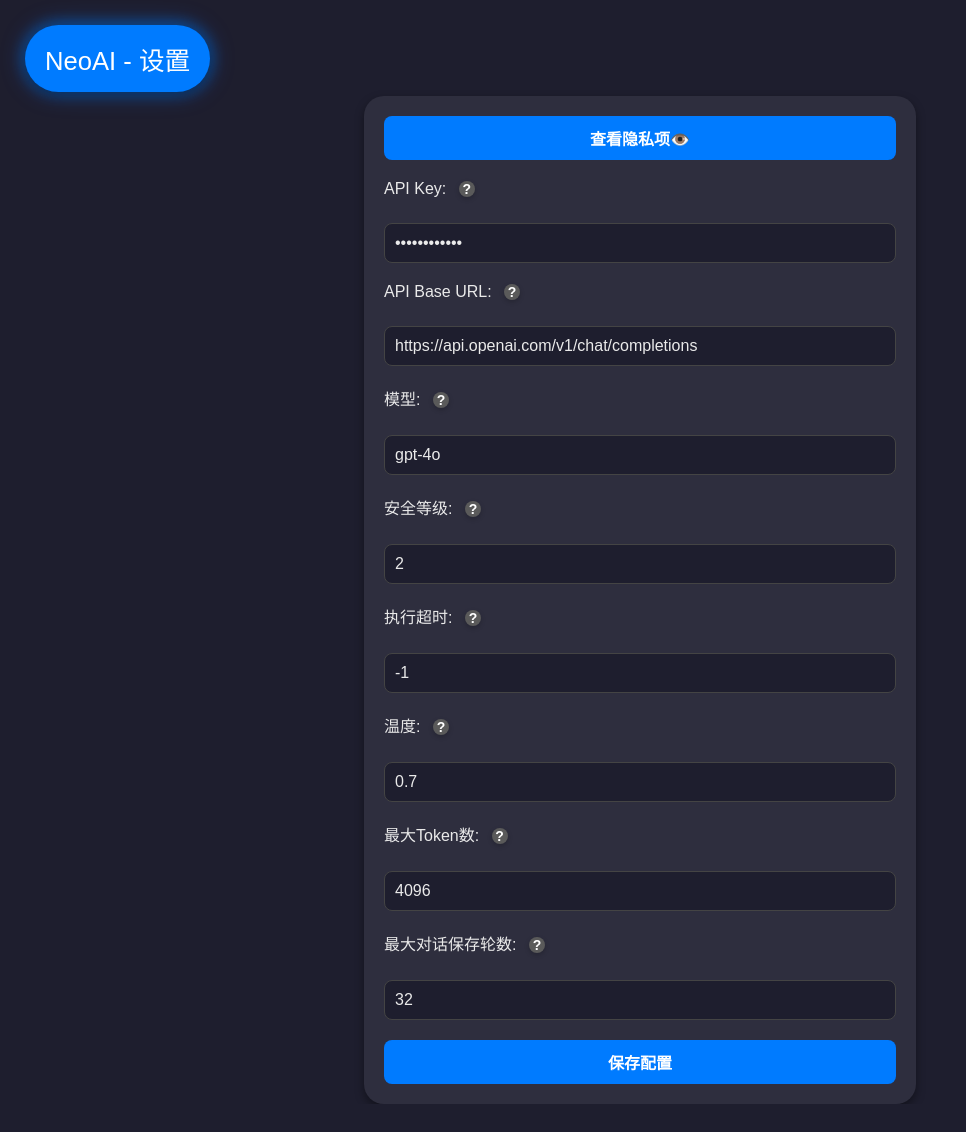
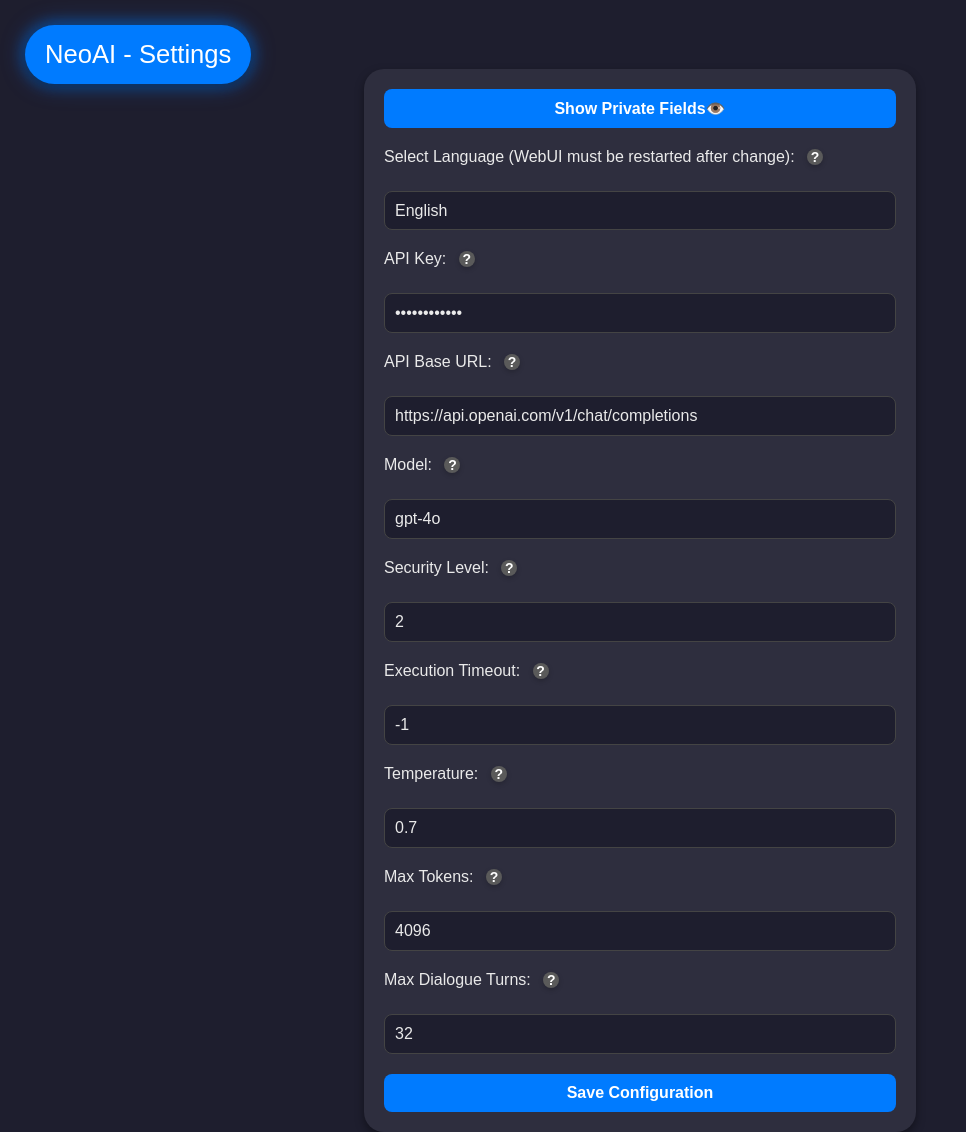
Before and after one commit to mieshen/NeoAI, a Flask app: page /config in a window 1280 px wide. Shown: the whole page, without its empty margins (0-966 px from the left). Before the commit the page ends 1104 px from the top, so only its background shows below. Run offline with Flask 3, Linux system fonts and the light colour scheme; parts of the project's set-up code (start-up, migrations or seed data) failed here and were passed over.

Commit message:
我们WebUI也有本地化了！！！

```diff
--- a/src/locale/en.json
+++ b/src/locale/en.json
@@ -97,6 +97,40 @@
     "missing_user_input": "Missing user input",
     "invalid_configuration_data": "Invalid configuration data",
     "config_updated_successfully": "Configuration updated successfully!",
-    "starting_web_ui": "Starting WebUI on port: {port}"
+    "starting_web_ui": "Starting WebUI on port: {port}",
+
+
+
+
+    "web_ui_titel": "NeoAI",
+
+    "menu_chat": "💬Chat💬",
+    "menu_config": "⚙️Settings⚙️",
+    "menu_help": "📜Help (Not Ready Yet)📜",
+    "menu_github": "🐈️Github🐈️",
+    "menu_close": "Close",
+    "menu_header_title": "NeoAI - Menu",
+    "title": "NeoAI - Settings",
+    "header_title": "NeoAI - Settings",
+    "toggle_password_button": "Show Private Fields👁️",
+    "api_key_label": "API Key:",
+    "api_key_tooltip": "Enter your OpenAI API key",
+    "api_base_url_label": "API Base URL:",
+    "api_base_url_tooltip": "Enter your API base URL, default is https://api.openai.com/v1/chat/completions",
+    "model_label": "Model:",
+    "model_tooltip": "Enter the model name you'd like to use, e.g., gpt-4",
+    "execution_level_label": "Security Level:",
+    "execution_level_tooltip": "Input the security level, range 0 - 3.",
+    "return_timeout_label": "Execution Timeout:",
+    "return_timeout_tooltip": "Input timeout duration (in seconds), -1 for adaptive timeout.",
+    "temperature_label": "Temperature:",
+    "temperature_tooltip": "Set the temperature, range 0 - 2.",
+    "max_tokens_label": "Max Tokens:",
+    "max_tokens_tooltip": "Set the maximum output token count.",
+    "max_turns_label": "Max Dialogue Turns:",
+    "max_turns_tooltip": "Set the maximum number of saved dialogue turns, 1 turn = 1 question + 1 answer.",
+    "save_config_button": "Save Configuration",
+    "language_label": "Select Language (WebUI must be restarted after change):",
+    "language_tooltip": "Choose your preferred language. Changes will not take effect unless the WebUI is restarted."
 
 }
--- a/src/web-ui.py
+++ b/src/web-ui.py
@@ -15,6 +15,14 @@
 )
 
 logs = []
+
+@app.template_filter("translate")
+def translate(key, **kwargs):
+    """
+    根据全局语言设置动态获取翻译
+    """
+    output_handler.set_language(config["LANGUAGE"])
+    return output_handler.get_translation(key, **kwargs)
 
 
 @app.route("/")
@@ -129,6 +137,14 @@
         s.bind(("0.0.0.0", 0))
         return s.getsockname()[1]
 
+@app.route("/set_language/<lang>", methods=["POST", "GET"])
+def set_language(lang):
+    config["LANGUAGE"] = lang
+    save_config()
+
+    output_handler.set_language(lang)
+
+    return jsonify({"LANGUAGE": lang, "message": f"Language set to {lang}"}), 200
 
 if __name__ == "__main__":
     load_config()  # 加载配置
--- a/src/web-ui/static/config.css
+++ b/src/web-ui/static/config.css
@@ -163,3 +163,25 @@
     visibility: visible;
     opacity: 1;
 }
+form select {
+    background-color: #1e1e2e;
+    border: 1px solid #444;
+    color: #eaeaea;
+    border-radius: 8px;
+    padding: 10px;
+    font-size: 1rem;
+    outline: none;
+    transition: all 0.3s ease;
+    appearance: none;
+    cursor: pointer;
+}
+
+form select:focus {
+    border-color: #007bff;
+    box-shadow: 0 0 8px rgba(0, 123, 255, 0.6);
+}
+
+form select option {
+    background-color: #2e2e3e;
+    color: #eaeaea;
+}
--- a/src/web-ui/static/config.js
+++ b/src/web-ui/static/config.js
@@ -6,23 +6,18 @@
     const config = {};
     formData.forEach((value, key) => {
         if (key === "EXECUTION_LEVEL" || key === "MAX_TOKENS" || key === "MAX_TURNS") {
-            config[key] = parseInt(value, 10); // 一定要转换为10进制整数！！！否则后端会出现未知安全等级
-        } else if (key === "RETURN_TIMEOUT"  ) {
-            config[key] = parseFloat(value); // 将 RETURN_TIMEOUT 转换为浮点数
-        }else if (key === "TEMPERATURE") {
-            if(value < 0){
+            config[key] = parseInt(value, 10); // 转换为整数
+        } else if (key === "RETURN_TIMEOUT") {
+            config[key] = parseFloat(value); // 转换为浮点数
+        } else if (key === "TEMPERATURE") {
+            if (value < 0) {
                 config[key] = 0; // 温度不能为负数
-            }
-            else if(value > 2){
-                config[key] = 2; // 温度不能大于2
-            }
-            else{
+            } else if (value > 2) {
+                config[key] = 2; // 温度不能大于 2
+            } else {
                 config[key] = parseFloat(value);
             }
-
-        }
-
-        else if (value === "on") {
+        } else if (value === "on") {
             config[key] = true; // 处理布尔值
         } else if (value === "off") {
             config[key] = false; // 处理布尔值关闭情况
@@ -31,6 +26,11 @@
         }
     });
 
+    // 处理语言选择框的值
+    const languageSelect = document.getElementById("language_select");
+    if (languageSelect) {
+        config["LANGUAGE"] = languageSelect.value; // 获取语言选择框的值
+    }
 
     fetch("/api/config", {
         method: "POST",
@@ -50,6 +50,11 @@
             setTimeout(() => {
                 updateButton.textContent = "保存配置"; // 恢复按钮文本
             }, 4000);
+
+            // 如果语言发生改变，则刷新页面
+            if (config["LANGUAGE"] !== data["LANGUAGE"]) {
+                location.reload(); // 刷新页面以应用新的语言
+            }
         })
         .catch((error) => {
             console.error("Error:", error);
@@ -60,6 +65,27 @@
             }, 6000);
         });
 }
+
+
+function changeLanguage() {
+    const languageSelect = document.getElementById("language_select");
+    const selectedLanguage = languageSelect.value;
+
+    fetch(`/set_language/${selectedLanguage}`)
+        .then((response) => {
+            if (!response.ok) {
+                throw new Error("Failed to change language.");
+            }
+            return response.json();
+        })
+        .then(() => {
+            location.reload(); // 刷新页面以应用新的语言
+        })
+        .catch((error) => {
+            console.error("Error changing language:", error);
+        });
+}
+
 
 function togglePasswordVisibility() {
     const passwordInput = document.getElementById("api_key");
--- a/src/web-ui/templates/config.html
+++ b/src/web-ui/templates/config.html
@@ -4,7 +4,7 @@
 <head>
     <meta charset="UTF-8">
     <meta name="viewport" content="width=device-width, initial-scale=1.0">
-    <title>NeoAI - 设置</title>
+    <title>{{ "title" | translate }}</title>
     <link rel="icon" type="image/svg+xml" href="{{ url_for('static', filename='NeoAI.ico') }}">
     <link rel="stylesheet" href="{{ url_for('static', filename='config.css') }}">
     <link rel="stylesheet" href="{{ url_for('static', filename='styles.css') }}">
@@ -14,76 +14,87 @@
 <body>
 
     <script src="{{ url_for('static', filename='menu.js') }}"></script>
-    <div class="header" onclick="showMenu()">NeoAI - 设置</div>
+    <div class="header" onclick="showMenu()">{{ "header_title" | translate }}</div>
     <div id="menuOverlay" class="hidden"></div>
     <div style="min-height: 400px;"></div>
 
     <div class="container">
         <form id="config_form">
-            <button type="button" id="toggle_password" onclick="togglePasswordVisibility()">查看隐私项👁️</button>
+            <button type="button" id="toggle_password" onclick="togglePasswordVisibility()">
+                {{ "toggle_password_button" | translate }}
+            </button>
+
+            <label for="language_select">
+                {{ "language_label" | translate }}
+                <span class="tooltip-icon" data-tooltip="{{ "language_tooltip" | translate }}">?</span>
+            </label>
+            <select id="language_select" onchange="changeLanguage()">
+                <option value="en" {% if config['LANGUAGE'] == 'en' %}selected{% endif %}>English</option>
+                <option value="zh-CN" {% if config['LANGUAGE'] == 'zh-CN' %}selected{% endif %}>简体中文</option>
+                <option value="zh-Miao" {% if config['LANGUAGE'] == 'zh-Miao' %}selected{% endif %}>🐱简喵体中文🐱</option>
+            </select>
+
+
+
+
             <label for="api_key">
-                API Key:
-                <span class="tooltip-icon" data-tooltip="请输入您的 OpenAI API 密钥">?</span>
+                {{ "api_key_label" | translate }}
+                <span class="tooltip-icon" data-tooltip="{{ "api_key_tooltip" | translate }}">?</span>
             </label>
             <input type="password" id="api_key" name="API_KEY" value="{{ config['API_KEY'] }}">
 
 
             <label for="api_base_url">
-                API Base URL:
-                <span class="tooltip-icon"
-                    data-tooltip="请输入您的 API 基础 URL，默认值为 https://api.openai.com/v1/chat/completions">?</span>
+                {{ "api_base_url_label" | translate }}
+                <span class="tooltip-icon" data-tooltip="{{ "api_base_url_tooltip" | translate }}">?</span>
             </label>
             <input type="text" id="api_base_url" name="API_BASE_URL" value="{{ config['API_BASE_URL'] }}">
 
             <label for="model">
-                模型:
-                <span class="tooltip-icon" data-tooltip="请输入您希望使用的模型名称，例如 gpt-4">?</span>
+                {{ "model_label" | translate }}
+                <span class="tooltip-icon" data-tooltip="{{ "model_tooltip" | translate }}">?</span>
             </label>
-
             <input type="text" id="model" name="MODEL" value="{{ config['MODEL'] }}">
 
 
 
             <label for="execution_level">
-                安全等级:
-                <span class="tooltip-icon" data-tooltip="输入安全等级，范围 0 - 3。">?</span>
+                {{ "execution_level_label" | translate }}
+                <span class="tooltip-icon" data-tooltip="{{ "execution_level_tooltip" | translate }}">?</span>
             </label>
-
             <input type="number" id="execution_level" name="EXECUTION_LEVEL" min="0" max="3"
                 value="{{ config['EXECUTION_LEVEL'] }}">
 
             <label for="return_timeout">
-                执行超时:
-                <span class="tooltip-icon" data-tooltip="输入超时时间(单位秒)，-1为自适应超时时间。">?</span>
+                {{ "return_timeout_label" | translate }}
+                <span class="tooltip-icon" data-tooltip="{{ "return_timeout_tooltip" | translate }}">?</span>
             </label>
-
             <input type="number" id="return_timeout" name="RETURN_TIMEOUT" step="0.1"
                 value="{{ config['RETURN_TIMEOUT'] }}">
 
             <label for="temperature">
-                温度:
-                <span class="tooltip-icon" data-tooltip="设置温度，范围 0 - 2。">?</span>
+                {{ "temperature_label" | translate }}
+                <span class="tooltip-icon" data-tooltip="{{ "temperature_tooltip" | translate }}">?</span>
             </label>
-
             <input type="number" id="temperature" name="TEMPERATURE" step="0.05" min="0" max="2"
                 value="{{ config['TEMPERATURE'] }}">
 
             <label for="max_tokens">
-                最大Token数:
-                <span class="tooltip-icon" data-tooltip="设置输出最大Token数。">?</span>
+                {{ "max_tokens_label" | translate }}
+                <span class="tooltip-icon" data-tooltip="{{ "max_tokens_tooltip" | translate }}">?</span>
             </label>
-
             <input type="number" id="max_tokens" name="MAX_TOKENS" step="" value="{{ config['MAX_TOKENS'] }}">
 
             <label for="max_turns">
-                最大对话保存轮数:
-                <span class="tooltip-icon" data-tooltip="设置最大对话保存轮数，1 轮 = 2 条对话(用户提问 + AI回答)">?</span>
+                {{ "max_turns_label" | translate }}
+                <span class="tooltip-icon" data-tooltip="{{ "max_turns_tooltip" | translate }}">?</span>
             </label>
-
             <input type="number" id="max_turns" name="MAX_TURNS" step="" value="{{ config['MAX_TURNS'] }}">
 
 
-            <button type="button" id="update_button" onclick="saveConfig()">保存配置</button>
+            <button type="button" id="update_button" onclick="saveConfig()">
+                {{ "save_config_button" | translate }}
+            </button>
         </form>
     </div>
 
--- a/src/web-ui/templates/index.html
+++ b/src/web-ui/templates/index.html
@@ -19,7 +19,7 @@
     <div class="gradient-transparent"></div>
 
     <script src="{{ url_for('static', filename='menu.js') }}"></script>
-    <div class="header" onclick="showMenu()">NeoAI</div>
+    <div class="header" onclick="showMenu()">{{ "web_ui_titel" | translate }}</div>
     <div id="menuOverlay" class="hidden"></div>
 
     <div id="chat_container" class="chat-container">
```
Also changed, not shown: src/locale/zh-CN.json (+35 -1 lines), src/locale/zh-Miao.json (+33 -1 lines), src/web-ui/templates/menu.html (+9 -7 lines). Lines whose indentation alone changed are shown as unchanged.
